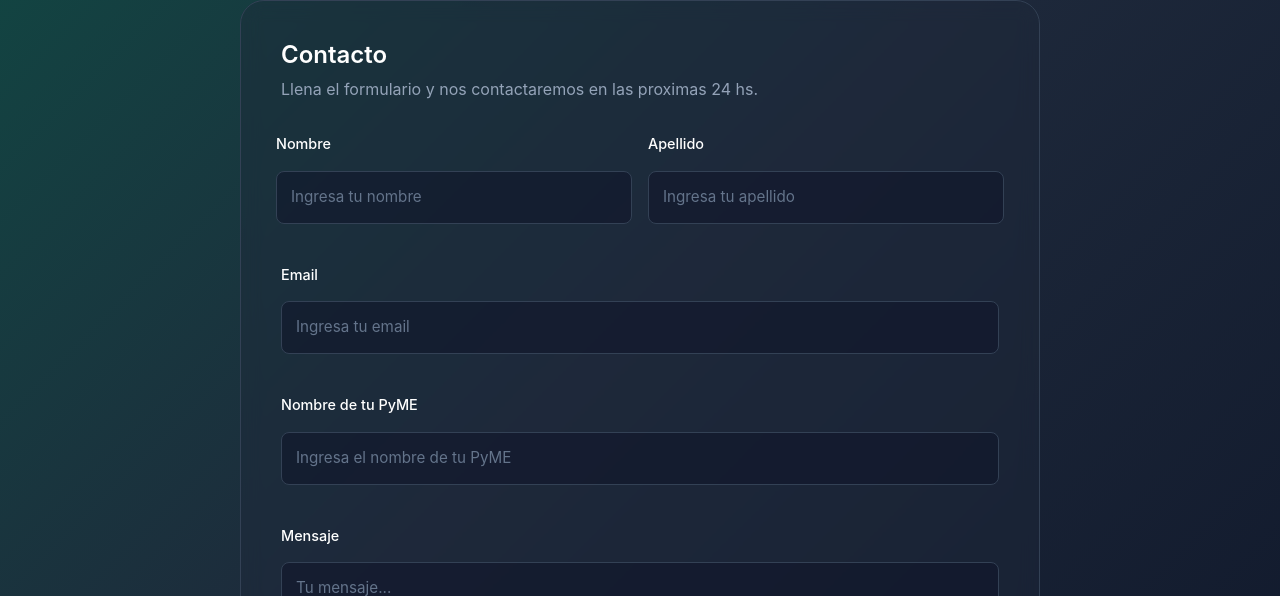
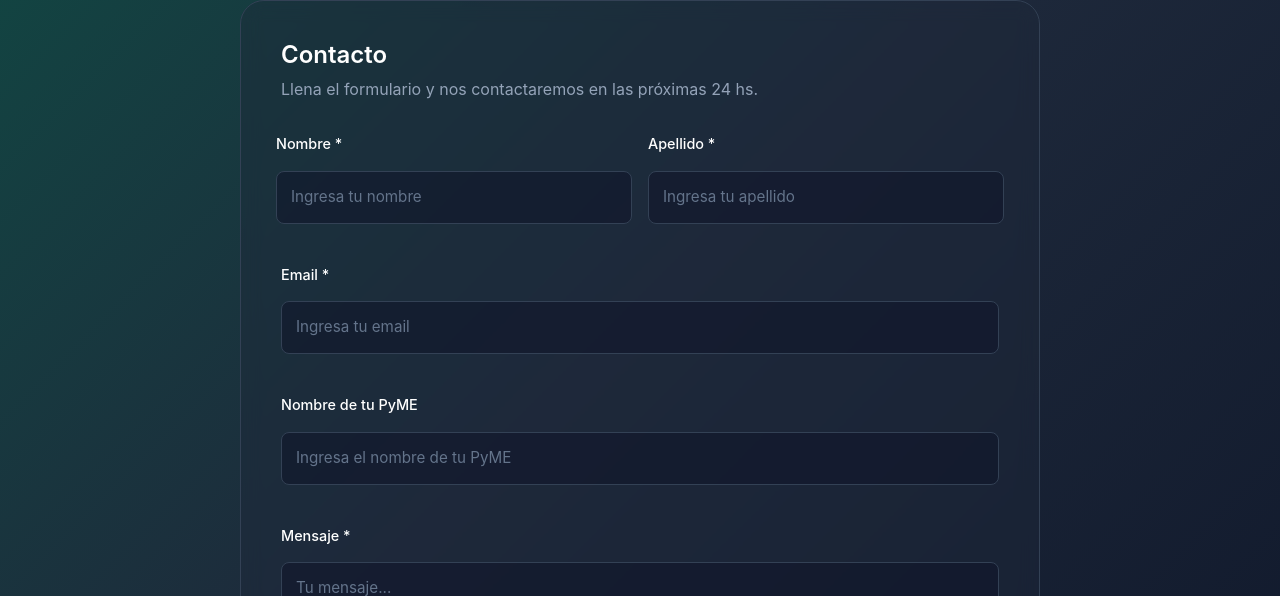
Before and after one commit to SantiagoStroppiana/SIAJ-Web, a React (Vite) app in the folder siaj-web/: page /contacto in a window 1280 px wide. Shown: the part 389-985 px from the top of the page. Built offline with nearby package versions, Linux system fonts and the light colour scheme.

Commit message:
Arreglos en enviar email

```diff
--- a/siaj-web/src/pages/Contact/Contact.jsx
+++ b/siaj-web/src/pages/Contact/Contact.jsx
@@ -10,6 +10,8 @@ export function Contact() {
     message: "",
   });
 
+  const [isLoading, setIsLoading] = useState(false);
+
   const handleInputChange = (e) => {
     const { name, value } = e.target;
     setFormData((prev) => ({
@@ -18,40 +20,16 @@ export function Contact() {
     }));
   };
 
-  // const handleSubmit = async (e) => {
-  //   e.preventDefault();
-
-  //   try {
-  //     const response = await fetch(
-  //       `${import.meta.env.VITE_API_URL}/api/enviar-email`,
-  //       {
-  //         method: "POST",
-  //         headers: { "Content-Type": "application/json" },
-  //         body: JSON.stringify(formData),
-  //       }
-  //     );
-
-  //     if (!response.ok) {
-  //       const data = await response.json();
-  //       alert("Error", data.message);
-  //       return;
-  //     }
-
-  //     alert("Correo enviado correctamente");
-  //     setFormData({
-  //       firstName: "",
-  //       lastName: "",
-  //       email: "",
-  //       company: "",
-  //       message: "",
-  //     });
-  //   } catch (error) {
-  //     alert("Error al enviar: " + error);
-  //   }
-  // };
-
   const handleSubmit = async (e) => {
     e.preventDefault();
+
+    // Validación básica
+    if (!formData.firstName || !formData.lastName || !formData.email || !formData.message) {
+      alert("Por favor completa todos los campos obligatorios");
+      return;
+    }
+
+    setIsLoading(true);
 
     const apiUrl = `${import.meta.env.VITE_API_URL}/api/enviar-email`;
     console.log('API URL:', apiUrl);
@@ -60,22 +38,21 @@ export function Contact() {
     try {
       const response = await fetch(apiUrl, {
         method: "POST",
-      headers: { "Content-Type": "application/json" },
+        headers: {
+          "Content-Type": "application/json",
+        },
         body: JSON.stringify(formData),
       });
 
       console.log('Response status:', response.status);
-    console.log('Response headers:', response.headers);
 
-    // Verificar si la respuesta es JSON
       const contentType = response.headers.get('content-type');
       console.log('Content-Type:', contentType);
 
       if (!contentType || !contentType.includes('application/json')) {
-      // Si no es JSON, obtener como texto para ver qué retorna
         const textResponse = await response.text();
         console.log('Response as text:', textResponse);
-      alert('Error: La respuesta no es JSON válido. Ver consola.');
+        alert('Error: La respuesta del servidor no es válida. Ver consola.');
         return;
       }
 
@@ -83,11 +60,13 @@ export function Contact() {
       console.log('Response data:', data);
 
       if (!response.ok) {
-      alert("Error: " + data.message);
+        alert("Error: " + (data.message || 'Error desconocido'));
         return;
       }
 
-    alert("Correo enviado correctamente");
+      alert("¡Correo enviado correctamente! Nos contactaremos contigo pronto.");
+
+      // Limpiar formulario
       setFormData({
         firstName: "",
         lastName: "",
@@ -95,9 +74,12 @@ export function Contact() {
         company: "",
         message: "",
       });
+
     } catch (error) {
       console.error('Fetch error:', error);
-    alert("Error al enviar: " + error.message);
+      alert("Error al enviar el mensaje: " + error.message);
+    } finally {
+      setIsLoading(false);
     }
   };
 
@@ -107,23 +89,22 @@ export function Contact() {
         <div className="contact-header" data-aos="fade-up">
           <h2 className="contact-title">Contacta con nosotros</h2>
           <p className="contact-description">
-            Listo para renovar como gestionar tu inventario? <br />
+            ¿Listo para renovar como gestionar tu inventario? <br />
             Contacta con nosotros para recibir asesoramiento.
           </p>
         </div>
 
         <div className="contact-content">
-          {/* Contact Form */}
           <div className="contact-form-section">
             <h3 className="form-title">Contacto</h3>
             <p className="form-subtitle">
-              Llena el formulario y nos contactaremos en las proximas 24 hs.
+              Llena el formulario y nos contactaremos en las próximas 24 hs.
             </p>
 
-            <div className="contact-form">
+            <form className="contact-form" onSubmit={handleSubmit}>
               <div className="form-row">
                 <div className="form-group">
-                  <label className="form-label">Nombre</label>
+                  <label className="form-label">Nombre *</label>
                   <input
                     type="text"
                     name="firstName"
@@ -131,10 +112,11 @@ export function Contact() {
                     onChange={handleInputChange}
                     placeholder="Ingresa tu nombre"
                     className="form-input"
+                    required
                   />
                 </div>
                 <div className="form-group">
-                  <label className="form-label">Apellido</label>
+                  <label className="form-label">Apellido *</label>
                   <input
                     type="text"
                     name="lastName"
@@ -142,12 +124,13 @@ export function Contact() {
                     onChange={handleInputChange}
                     placeholder="Ingresa tu apellido"
                     className="form-input"
+                    required
                   />
                 </div>
               </div>
 
               <div className="form-group">
-                <label className="form-label">Email</label>
+                <label className="form-label">Email *</label>
                 <input
                   type="email"
                   name="email"
@@ -155,6 +138,7 @@ export function Contact() {
                   onChange={handleInputChange}
                   placeholder="Ingresa tu email"
                   className="form-input"
+                  required
                 />
               </div>
 
@@ -171,7 +155,7 @@ export function Contact() {
               </div>
 
               <div className="form-group">
-                <label className="form-label">Mensaje</label>
+                <label className="form-label">Mensaje *</label>
                 <textarea
                   name="message"
                   value={formData.message}
@@ -179,13 +163,18 @@ export function Contact() {
                   placeholder="Tu mensaje..."
                   className="form-textarea"
                   rows="4"
+                  required
                 ></textarea>
               </div>
 
-              <button onClick={handleSubmit} className="submit-btn">
-                Enviar Mensaje
+              <button
+                type="submit"
+                className="submit-btn"
+                disabled={isLoading}
+              >
+                {isLoading ? "Enviando..." : "Enviar Mensaje"}
               </button>
-            </div>
+            </form>
           </div>
         </div>
       </div>
```
Also changed, not shown: siaj-web/vercel.json, 1 other file (tests, documents, lock files or other folders). Lines whose indentation alone changed are shown as unchanged.
